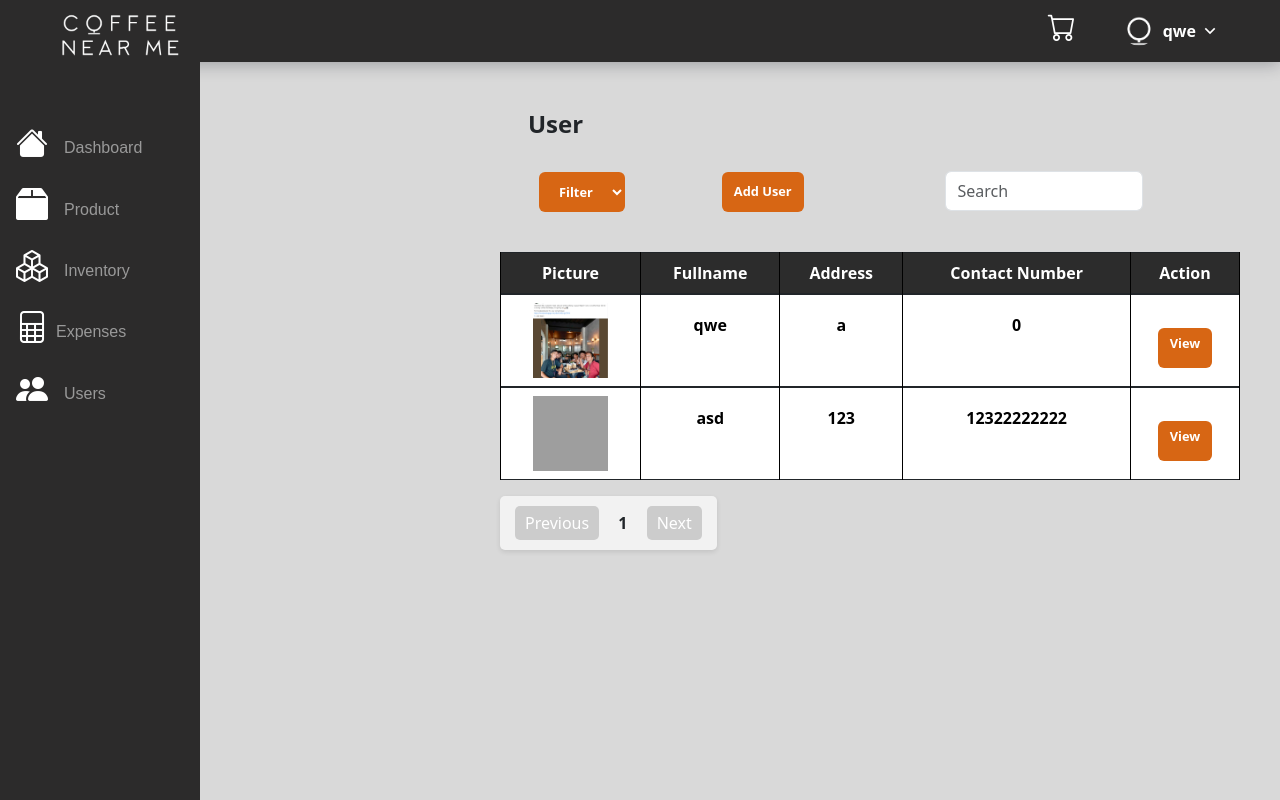
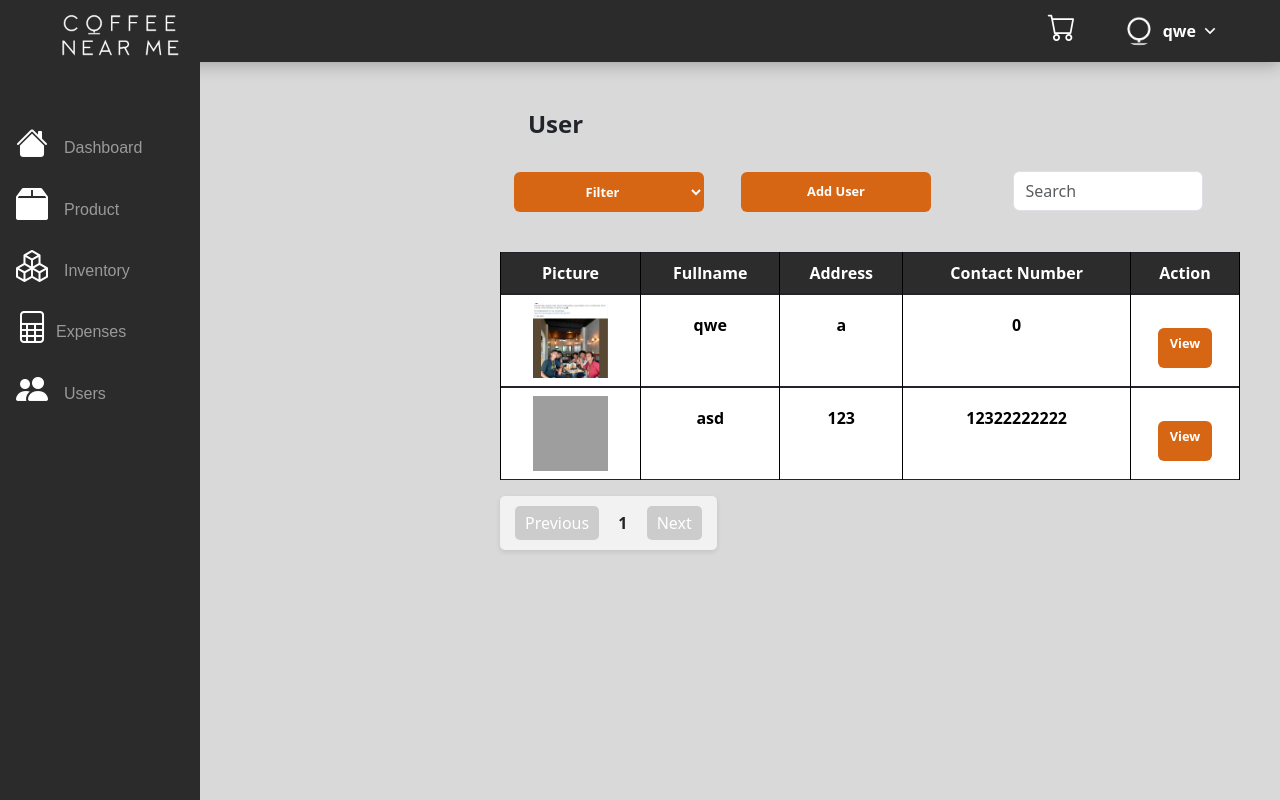
Before and after one commit to Mrk-Cstle/CoffeeNearMe, a PHP site: page /pages/user.php in a window 1280 px wide. Run offline with PHP 8.4, Linux system fonts and the light colour scheme; a user stored in the database is signed in; data comes from the database, SQL or seed files in the repository; some libraries are stand-ins or nearby versions; grey boxes are pictures that could not be loaded.

Commit message:
UI FIX
UI FIX

```diff
--- a/pages/script/dashboard.js
+++ b/pages/script/dashboard.js
@@ -127,7 +127,7 @@ $(document).ready(function () {
                 });
             } else {
 
-                listItems += `<p class="no-data">${response.message}</p>`;
+                listItems += `<p class="no-data" style="text-align: center; font-size: 20px; font-weight: bold; margin-top: 20px;">${response.message}</p>`;
             }
 
                 $('.selling').html(listItems);
--- a/pages/user.php
+++ b/pages/user.php
@@ -58,7 +58,7 @@
         margin: 0 0 0 auto;
         justify-content: space-evenly;
         font-size: 1rem;
-        margin-left: -54px;
+        margin-left: -20px;
 
     }
 
@@ -607,7 +607,7 @@
         <h3 class="headDash">User</h3>
         <div>
             <div class="topbtn">
-            <select class="btn btn-dark me-1" aria-label="categoryFilter" name="categoryFilter" id="categoryFilter">
+            <select class="btn btn-dark w-25  me-1" aria-label="categoryFilter" name="categoryFilter" id="categoryFilter">
                 <option value="">Filter</option>
                 <option value="admin">Admin</option>
                 <option value="staff">Staff</option>
@@ -616,8 +616,8 @@
 
 
 
-                <button type="button" data-bs-toggle="modal" data-bs-target="#Modal" class="btn btn-dark me-5 w-auto  add-user">Add User</button>
-                <input id="search-user" class="form-control mr-sm-2 me-1" type="search" placeholder="Search" aria-label="Search">
+                <button type="button" data-bs-toggle="modal" data-bs-target="#Modal" class="btn btn-dark me-5 w-25  add-user">Add User</button>
+                <input id="search-user" class="form-control mr-sm-2 me-1 w-25" type="search" placeholder="Search" aria-label="Search">
 
                 </div>
                 <!-- Modal -->
```
